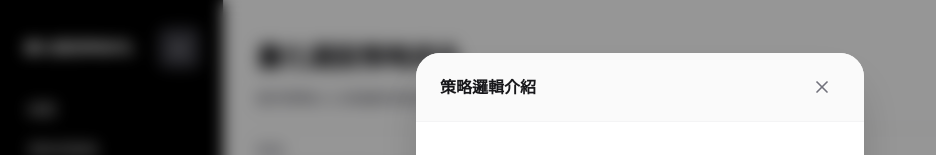
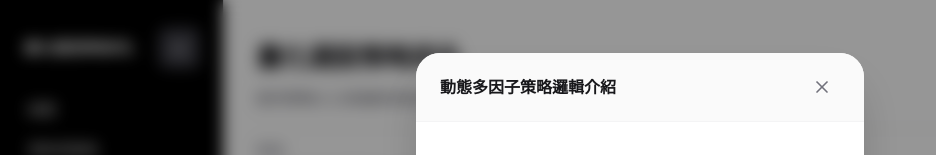
Before and after one commit to amu-0713/my-stock-rank, a React (Vite) app: page / in a window 1280 px wide. Both pictures are taken after a click on the button 596 px from the left and 241 px from the top of the page. Shown: the top 155 px of the page, without its empty margins (0-936 px from the left). Built offline with nearby package versions, Linux system fonts and the light colour scheme.

Commit message:
Update HomePage.jsx

```diff
--- a/src/pages/HomePage.jsx
+++ b/src/pages/HomePage.jsx
@@ -321,7 +321,7 @@ export default function HomePage() {
           <div className="fixed inset-0 z-[100] flex items-center justify-center p-4 bg-black/40 backdrop-blur-sm animate-in fade-in duration-200">
             <div className="bg-white rounded-3xl max-w-md w-full shadow-2xl overflow-hidden animate-in zoom-in-95 duration-200">
               <div className="flex justify-between items-center px-6 py-4 border-b border-zinc-100 bg-zinc-50">
-                <h3 className="font-bold text-zinc-900">策略邏輯介紹</h3>
+                <h3 className="font-bold text-zinc-900">動態多因子策略邏輯介紹</h3>
                 <button
                   onClick={() => setIsModalOpen(false)}
                   className="p-2 hover:bg-zinc-200 rounded-full transition-colors"
```
